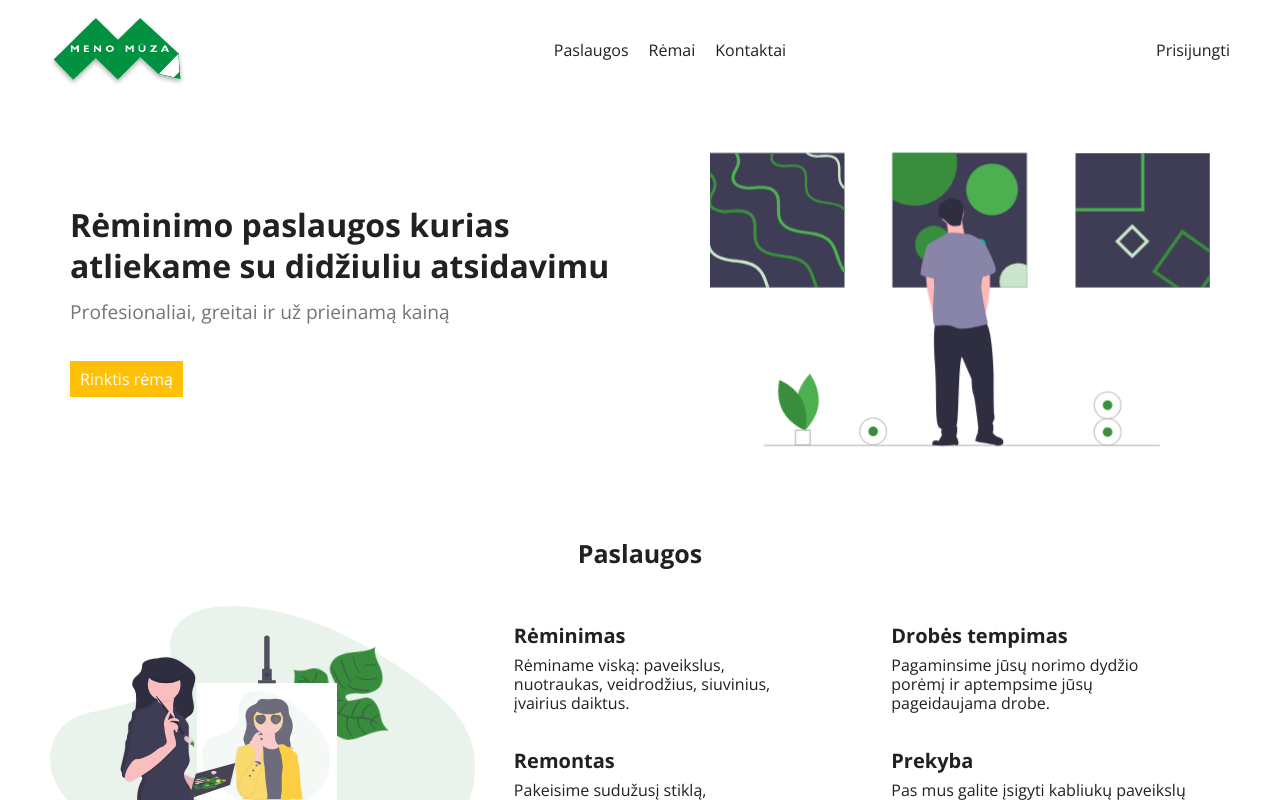
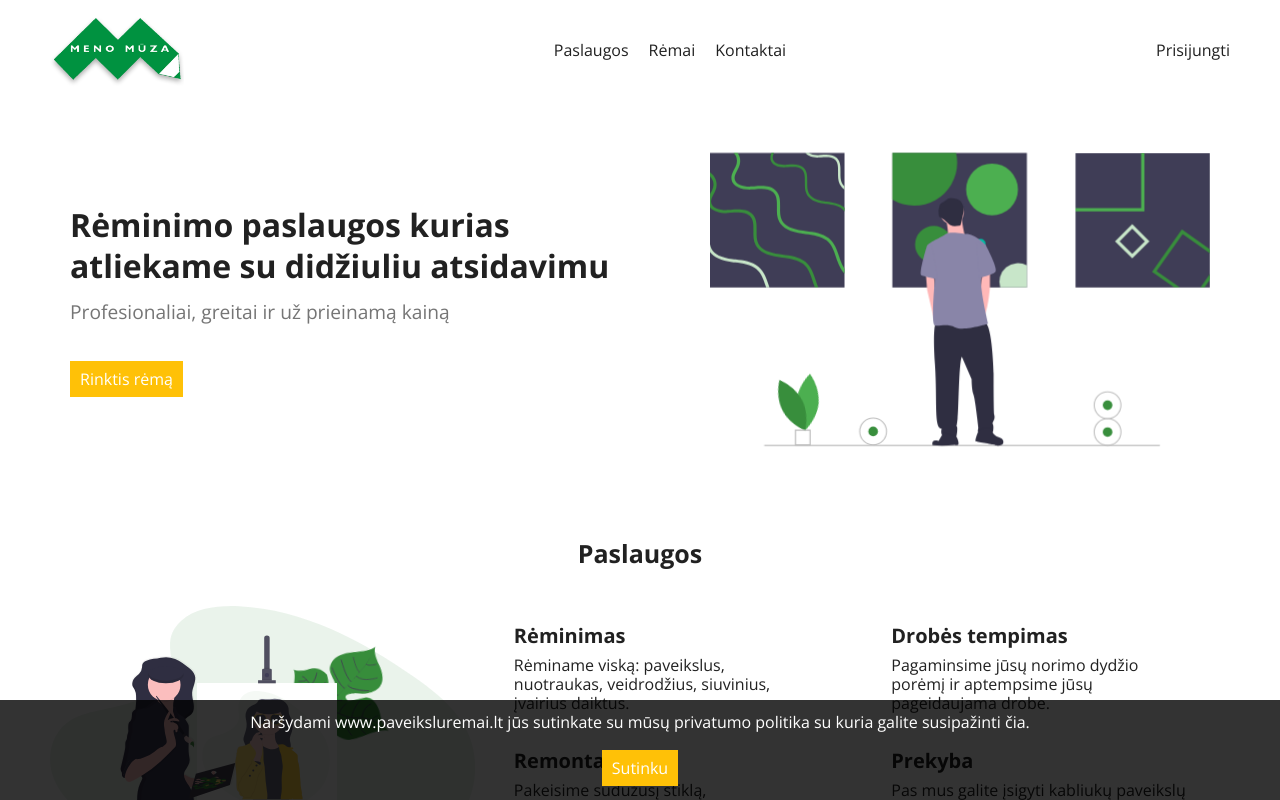
Before and after one commit to Romienas/reminimas, a React (Create React App) app: page / in a window 1280 px wide. Shown: the top 800 px of the page. Built offline with nearby package versions, Linux system fonts and the light colour scheme; no server answers.

Commit message:
add privacy agree pop up

```diff
--- a/src/App.js
+++ b/src/App.js
@@ -10,6 +10,7 @@ import Profile from './routes/profile'
 import Orders from './routes/orders'
 import Main from './routes/main'
 import { Privacy } from './routes/privacy'
+import { PrivacyPop } from './modules/privacyPop'
 
 function App() {
   return (
@@ -56,8 +57,9 @@ function App() {
           </Route>
         </Switch>
       }
+      {localStorage.getItem('agree') === 'true' ? null : <PrivacyPop />}
     </div>
-  );
+  )
 }
 
 export default App;
--- a/src/index.scss
+++ b/src/index.scss
@@ -1253,6 +1253,25 @@ select {
 	}
 }
 
+.privacyPop {
+	position: sticky;
+	bottom: 0;
+	display: flex;
+	flex-direction: column;
+	justify-content: center;
+	align-items: center;
+	width: 100%;
+	height: 100px;
+	color: #FFFFFF;
+	background-color: rgba(0, 0, 0, 0.8);
+	padding: 0 50px;
+	margin-left: -50px;
+
+	p {
+		margin-bottom: 20px;
+	}
+}
+
 // MEDIA QUERIES
 @media only screen and (max-width: 1220px) {
 	.main__comments-comment {
--- /dev/null
+++ b/src/modules/privacyPop.js
@@ -0,0 +1,20 @@
+import React from 'react'
+import Button from '../components/button'
+
+export const PrivacyPop = () => {
+
+    return (
+        <div className='privacyPop'>
+            <p>
+                Naršydami www.paveiksluremai.lt jūs sutinkate su mūsų privatumo politika  su kuria galite
+                susipažinti <a href='/privacy'>čia</a>.
+            </p>
+            <div>
+                <Button
+                    buttonText='Sutinku'
+                    handleClick={() => localStorage.setItem('agree', 'true')}
+                />
+            </div>
+        </div>
+    )
+}
```
